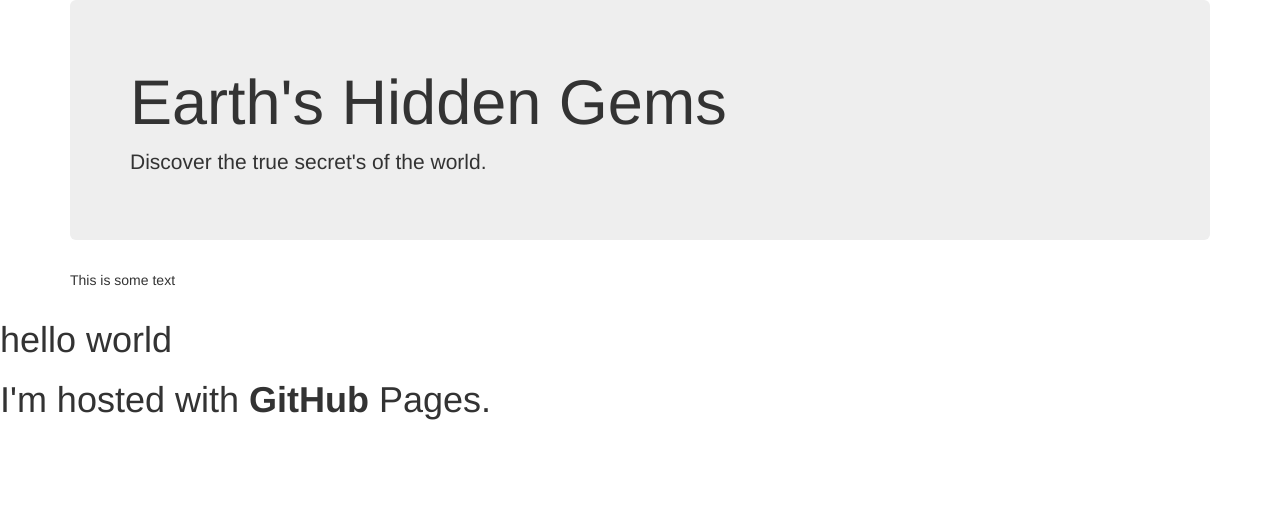
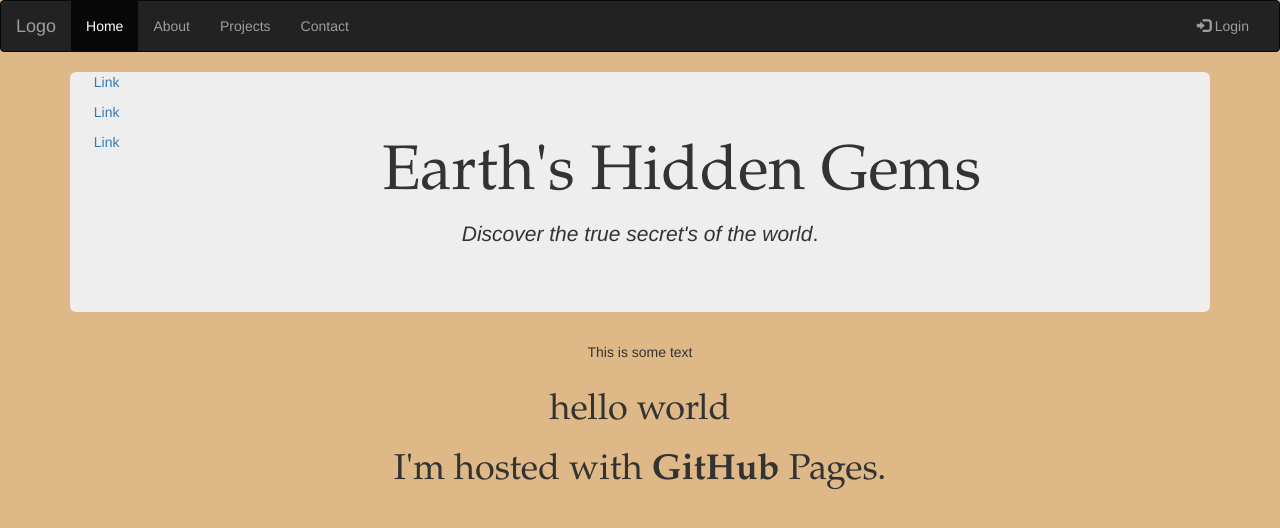
Before and after one commit to ilsaq/ilsaq.github.io, a plain HTML site: page index.html in a window 1280 px wide. Drawn offline with nearby package versions, Linux system fonts and the light colour scheme.

Commit message:
Changes made- do not use
Do not use

```diff
--- a/index.html
+++ b/index.html
@@ -2,16 +2,49 @@
   <html>
   <head>
     <link rel="stylesheet" href="https://maxcdn.bootstrapcdn.com/bootstrap/3.3.7/css/bootstrap.min.css" integrity="sha384-BVYiiSIFeK1dGmJRAkycuHAHRg32OmUcww7on3RYdg4Va+PmSTsz/K68vbdEjh4u" crossorigin="anonymous">
+<link rel="stylesheet" href="style.css">
     </head>
   <body>
+    <nav class="navbar navbar-inverse">
+      <div class="container-fluid">
+        <div class="navbar-header">
+          <button type="button" class="navbar-toggle" data-toggle="collapse" data-target="#myNavbar">
+            <span class="icon-bar"></span>
+            <span class="icon-bar"></span>
+            <span class="icon-bar"></span>
+          </button>
+          <a class="navbar-brand" href="#">Logo</a>
+        </div>
+        <div class="collapse navbar-collapse" id="myNavbar">
+          <ul class="nav navbar-nav">
+            <li class="active"><a href="#">Home</a></li>
+            <li><a href="#">About</a></li>
+            <li><a href="#">Projects</a></li>
+            <li><a href="#">Contact</a></li>
+          </ul>
+          <ul class="nav navbar-nav navbar-right">
+            <li><a href="#"><span class="glyphicon glyphicon-log-in"></span> Login</a></li>
+          </ul>
+        </div>
+      </div>
+    </nav>
+
+    <div class="container-fluid text-center">
+      <div class="row content">
+        <div class="col-sm-2 sidenav">
+          <p><a href="#">Link</a></p>
+          <p><a href="#">Link</a></p>
+          <p><a href="#">Link</a></p>
+        </div>
+        <div class="col-sm-8 text-left">
+        </div>
+
     <div class="container">
         <div class="jumbotron">
             <h1>Earth's Hidden Gems</h1>
-            <p>Discover the true secret's of the world.</p>
+            <p> <em>Discover the true secret's of the world</em>.</p>
           </div>
           <p>This is some text</p>
     </div>
     <h1>hello world<h1>
       <p> I'm hosted with <strong>GitHub</strong> Pages.</p>
-      </body>
-      </html>
--- a/style.css
+++ b/style.css
@@ -0,0 +1,11 @@
+body {
+  background-color: #DEB887
+}
+
+h1{
+  font-family: "Book Antiqua", Georgia, serif;
+}s
+
+div {
+  background-colour: #000000
+}
```
